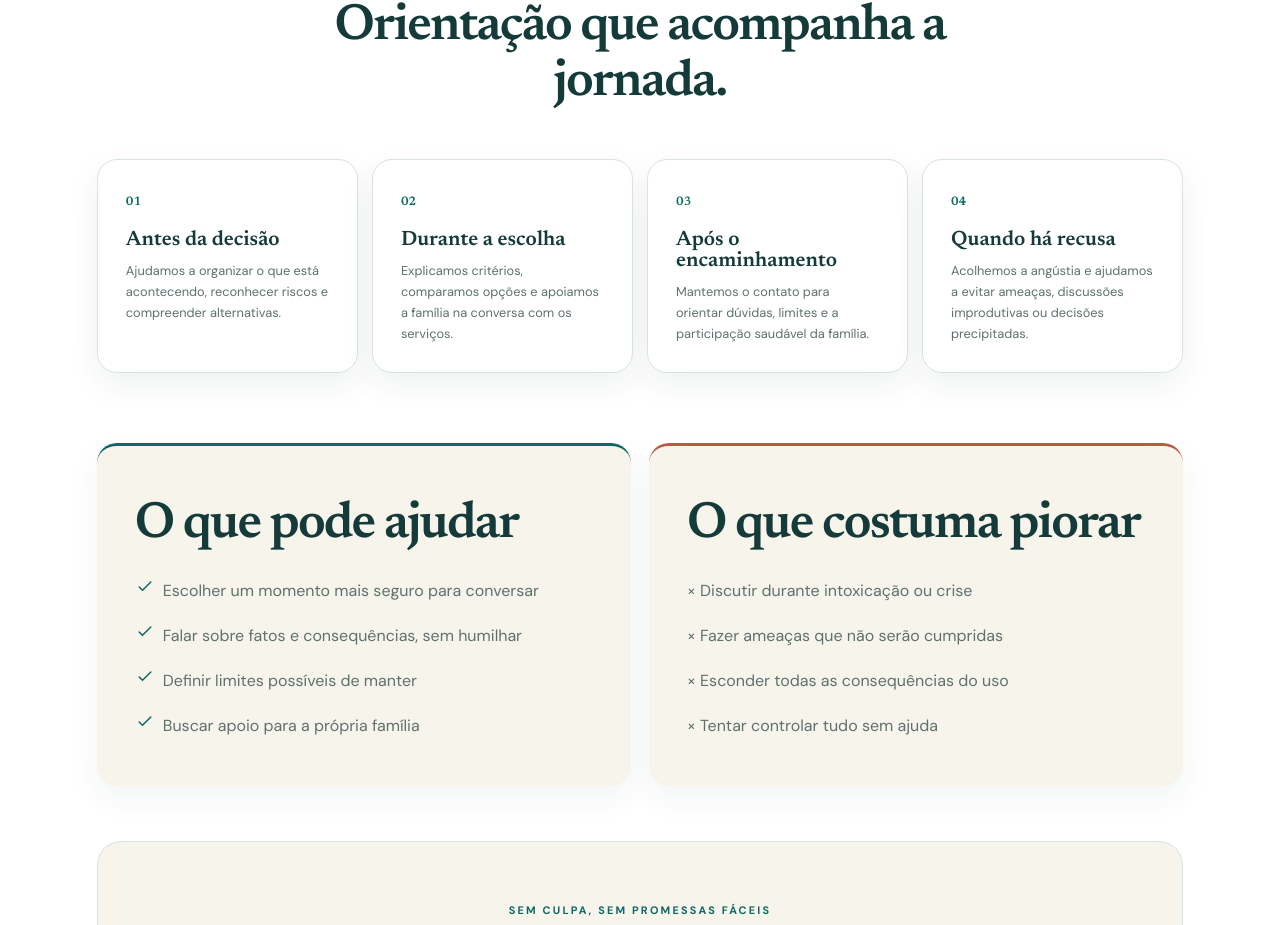
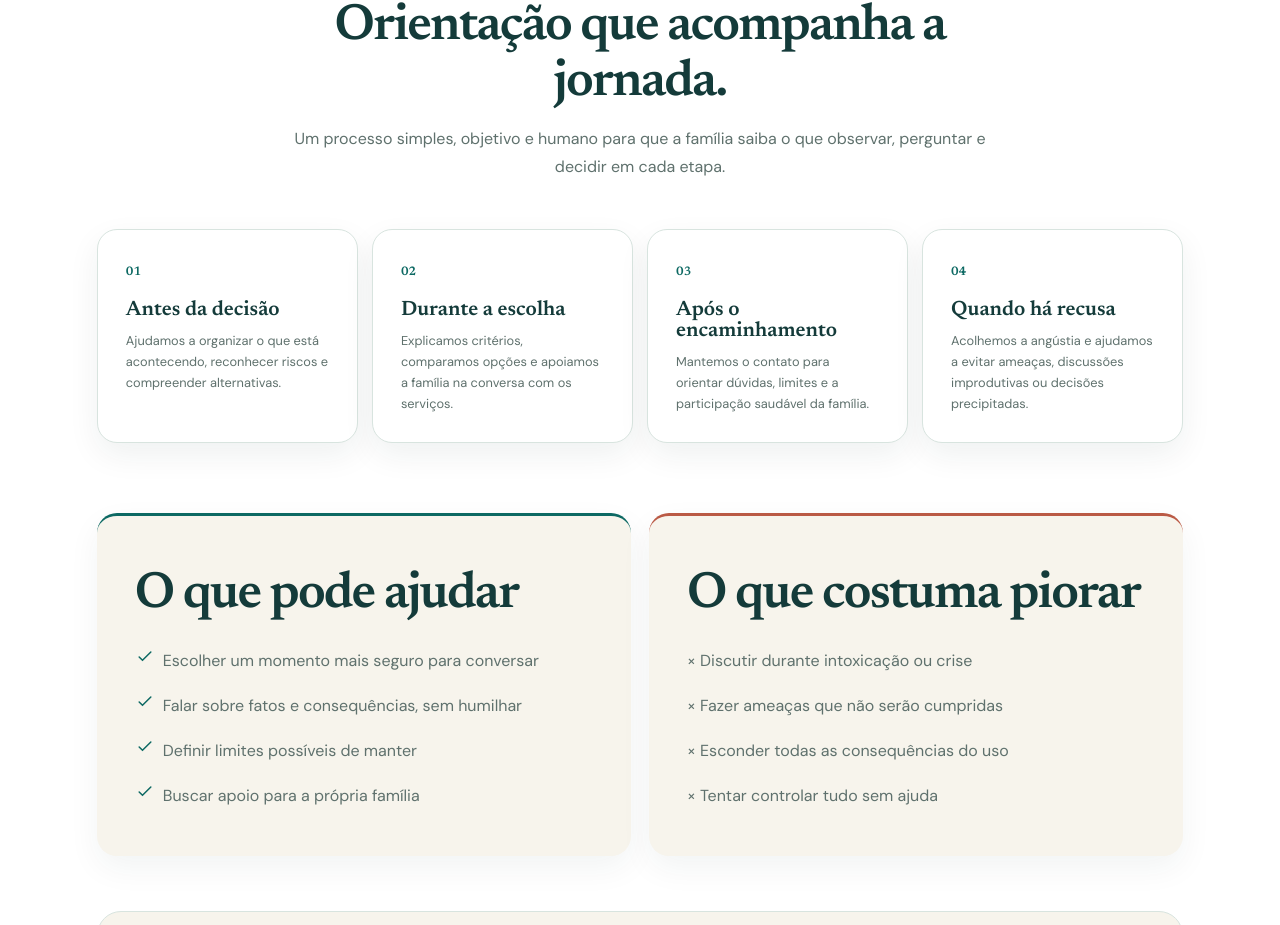
Before and after one commit to Kahcardim/new-journey, a Next.js app: page /familias in a window 1280 px wide. Shown: the part 915-1840 px from the top of the page. Built offline with nearby package versions, Linux system fonts and the light colour scheme; no server answers.

Commit message:
fix: reduzir espaços e centralizar seção de apoio familiar

```diff
--- a/app/familias/page.tsx
+++ b/app/familias/page.tsx
@@ -31,8 +31,9 @@ export default function Familias() {
         <div className="section-heading family-section-heading">
           <span className="kicker">COMO APOIAMOS</span>
           <h2>Orientação que acompanha a jornada.</h2>
+          <p>Um processo simples, objetivo e humano para que a família saiba o que observar, perguntar e decidir em cada etapa.</p>
         </div>
-        <div className="service-grid">{services.map(([title,text],i)=><article key={title}><span>0{i+1}</span><h3>{title}</h3><p>{text}</p></article>)}</div>
+        <div className="service-grid family-service-grid">{services.map(([title,text],i)=><article key={title}><span>0{i+1}</span><h3>{title}</h3><p>{text}</p></article>)}</div>
         <section className="do-dont">
           <div><h2>O que pode ajudar</h2><ul><li><Icon name="check"/> Escolher um momento mais seguro para conversar</li><li><Icon name="check"/> Falar sobre fatos e consequências, sem humilhar</li><li><Icon name="check"/> Definir limites possíveis de manter</li><li><Icon name="check"/> Buscar apoio para a própria família</li></ul></div>
           <div><h2>O que costuma piorar</h2><ul><li>× Discutir durante intoxicação ou crise</li><li>× Fazer ameaças que não serão cumpridas</li><li>× Esconder todas as consequências do uso</li><li>× Tentar controlar tudo sem ajuda</li></ul></div>
```
